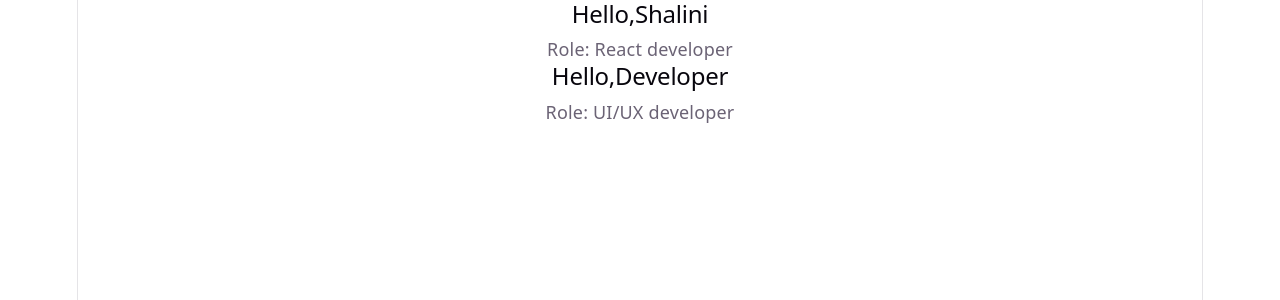
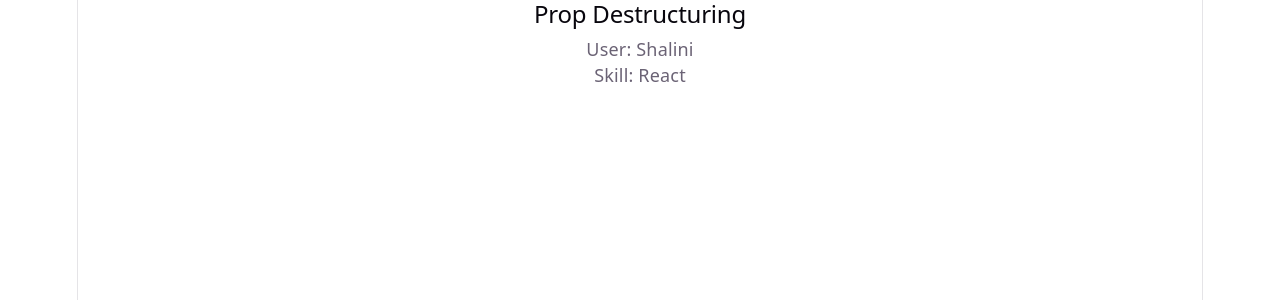
Before and after one commit to Shalinihr57/MERN_Stu_FebMay26Mys, a React (Vite) app in the folder W9/D2/prop-example-app/: page / in a window 1280 px wide. Shown: the top 300 px of the page. Built offline with nearby package versions, Linux system fonts and the light colour scheme.

Commit message:
Props destructuring

```diff
--- a/W9/D2/prop-example-app/src/App.jsx
+++ b/W9/D2/prop-example-app/src/App.jsx
@@ -1,13 +1,12 @@
-import { useState } from 'react'
 import './App.css'
-import {PropBasics} from "./components/P1";
+import { PropBasics } from "./components/P1";
+import { PropDestructuring } from "./components/P2";
 function App() {
-
   return (
     <>
-      <PropBasics/>
+      {/* <PropBasics /> */}
+      <PropDestructuring />
     </>
   )
 }
-
 export default App
```
